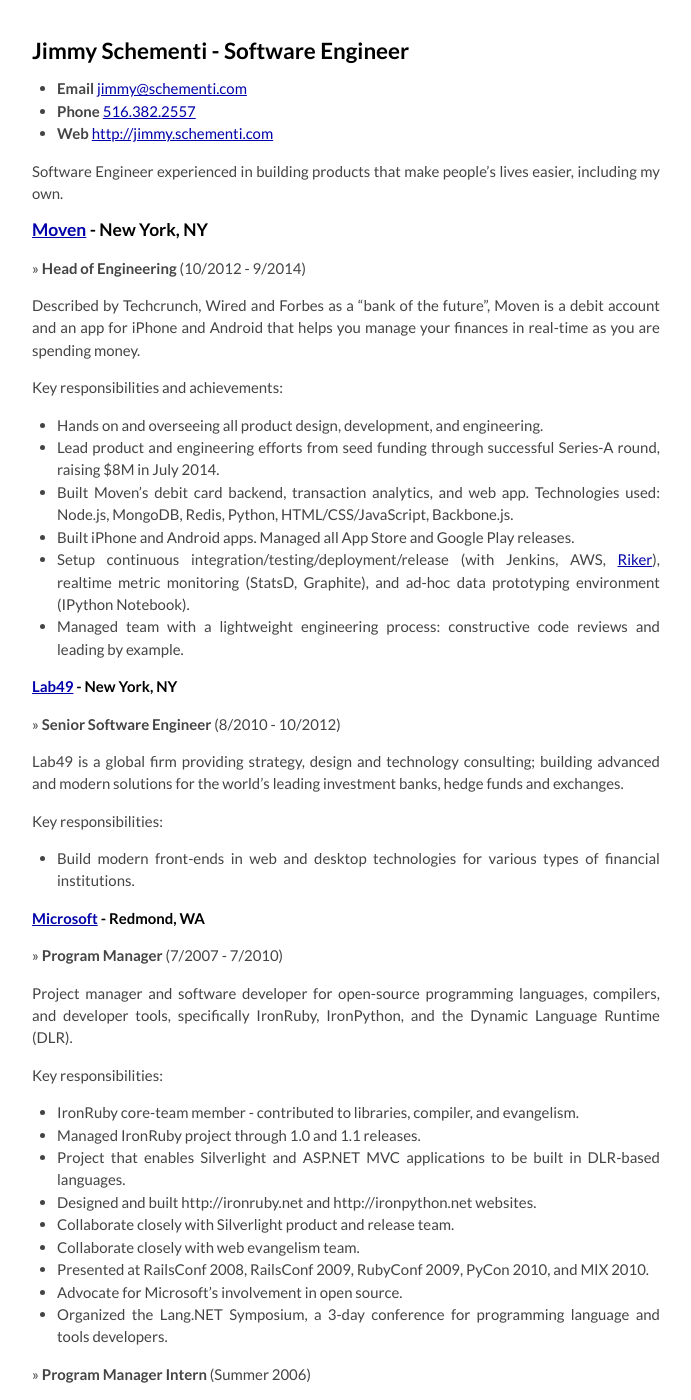
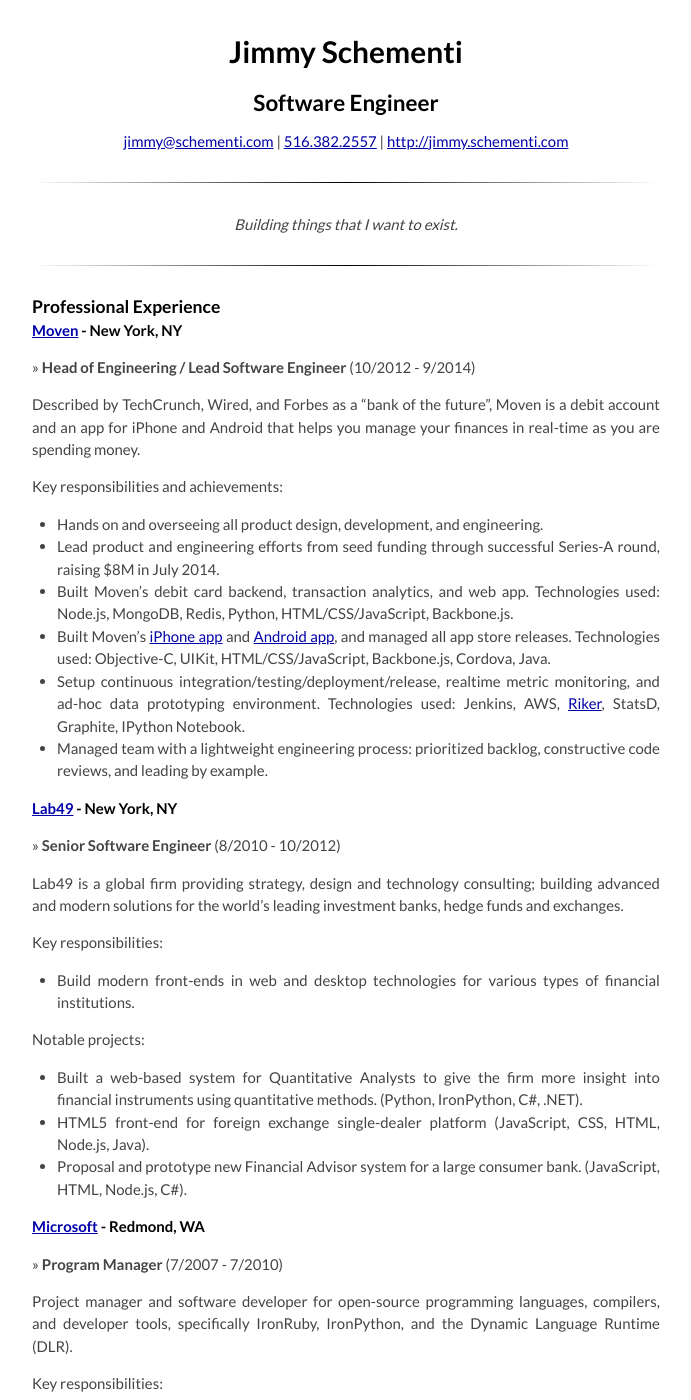
Before and after one commit to jschementi/jschementi.github.io, a Jekyll site: the page built from resume/print.md, in a window 1280 px wide and 1400 px high. Shown: the whole window, without its empty margins (294-985 px from the left). Built offline with Jekyll 4.4.1, drawn with Linux system fonts in a browser that asks for light colours; Markdown is read by kramdown in place of the engine named in the settings; some of the changed text lies outside the part shown.

Commit message:
update resume

```diff
--- a/_layouts/resume.html
+++ b/_layouts/resume.html
@@ -53,7 +53,6 @@
         <div class="site">
 
           <div class="page">
-            <h2>{{ page.title }}</h2>
             {{ content }}
           </div>
 
--- a/resume/print.md
+++ b/resume/print.md
@@ -3,20 +3,25 @@ layout: resume
 title: Jimmy Schementi - Software Engineer
 ---
 
-- **Email** [jimmy@schementi.com](mailto:jimmy@schementi.com)
-- **Phone** [516.382.2557](tel:5163822557)
-- **Web**   [http://jimmy.schementi.com](http://jimmy.schementi.com)
+<div style="text-align: center; display: block;">
+<h1>Jimmy Schementi</h1>
+<h2 style="margin-top: 0">Software Engineer</h2>
+</div>
+<span style="text-align: center; display: block;">[jimmy@schementi.com](mailto:jimmy@schementi.com) | [516.382.2557](tel:5163822557) | [http://jimmy.schementi.com](http://jimmy.schementi.com)</span>
 
+---
 
-Software Engineer experienced in building products that make people's lives
-easier, including my own.
+<span style="display: block; text-align: center;"><i>Building things that I want to exist.</i></span>
 
+---
 
-### [Moven](http://moven.com) - New York, NY
+### Professional Experience
 
-&raquo; **Head of Engineering** (10/2012 - 9/2014)
+#### [Moven](http://moven.com) - New York, NY
 
-Described by Techcrunch, Wired and Forbes as a “bank of the future”, Moven is
+&raquo; **Head of Engineering / Lead Software Engineer** (10/2012 - 9/2014)
+
+Described by TechCrunch, Wired, and Forbes as a “bank of the future”, Moven is
 a debit account and an app for iPhone and Android that helps you manage your
 finances in real-time as you are spending money.
 
@@ -28,12 +33,17 @@ Key responsibilities and achievements:
 - Built Moven’s debit card backend, transaction analytics, and web app.
   Technologies used: Node.js, MongoDB, Redis, Python, HTML/CSS/JavaScript,
   Backbone.js.
-- Built iPhone and Android apps. Managed all App Store and Google Play releases.
-- Setup continuous integration/testing/deployment/release (with Jenkins, AWS,
-  [Riker](http://github.com/jschementi/riker)), realtime metric monitoring
-  (StatsD, Graphite), and ad-hoc data prototyping environment (IPython Notebook).
-- Managed team with a lightweight engineering process: constructive code reviews
-  and leading by example.
+- Built Moven’s [iPhone app](https://itunes.apple.com/us/app/moven/id661035659?mt=8)
+  and [Android app](https://play.google.com/store/apps/details?id=com.movencorp.moven),
+  and managed all app store releases.
+  Technologies used: Objective-C, UIKit, HTML/CSS/JavaScript, Backbone.js,
+  Cordova, Java.
+- Setup continuous integration/testing/deployment/release, realtime metric
+  monitoring, and ad-hoc data prototyping environment.
+  Technologies used: Jenkins, AWS, [Riker](http://github.com/jschementi/riker),
+  StatsD, Graphite, IPython Notebook.
+- Managed team with a lightweight engineering process: prioritized backlog,
+  constructive code reviews, and leading by example.
 
 
 #### [Lab49](http://lab49.com) - New York, NY
@@ -48,6 +58,16 @@ Key responsibilities:
 
 - Build modern front-ends in web and desktop technologies for various types of
   financial institutions.
+
+Notable projects:
+
+- Built a web-based system for Quantitative Analysts to give the firm more
+  insight into financial instruments using quantitative methods.
+  (Python, IronPython, C#, .NET).
+- HTML5 front-end for foreign exchange single-dealer platform
+  (JavaScript, CSS, HTML, Node.js, Java).
+- Proposal and prototype new Financial Advisor system for a large consumer bank.
+  (JavaScript, HTML, Node.js, C#).
 
 
 #### [Microsoft](http://microsoft.com) - Redmond, WA
@@ -87,11 +111,30 @@ Lead WPI's Artifical Intelligence lab in a redesign/rebuild of
 [ASSISTments](http://assistment.org), an intelligent tutoring system. The system
 was gradually rolled out to schools, and it is still in use today.
 
+#### [General Electric](http://ge.com), Danbury, CT
+
+&raquo; **Information Management Leadership Program Intern** (Summer 2005)
+
+Lead a user-acceptance testing effort between users and developers on
+different continents.
+
+#### Additional professional experience available on [LinkedIn](http://linkedin.com/in/jschementi/)
+
+---
+
+### Significant Open Source Contributions
+
+- [Riker](http://github.com/jschementi/riker)
+- [IronnRuby](http://ironruby.net)
+- [IronPython](http://ironpython.net)
+
+For a more complete list, see [my GitHub profile](https://github.com/jschementi)
+
+---
 
 ### Education
 
-- **Masters, Computer Science**, Worcester Polytechnic Institute, 2005-2007
-- **Bachelors, Computer Science**, Worcester Polytechnic Institute, 2002 - 2006
+- **Masters, Computer Science**, Worcester Polytechnic Institute (2005 - 2007)
+- **Bachelors, Computer Science**, Worcester Polytechnic Institute (2002 - 2006)
 
-
-### Additional information available on [LinkedIn](http://linkedin.com/in/jschementi/)
+---
```
Also changed, not shown: other parts of resume/print.md (+9 -5 lines), resume/index.md (+36 -12 lines).
